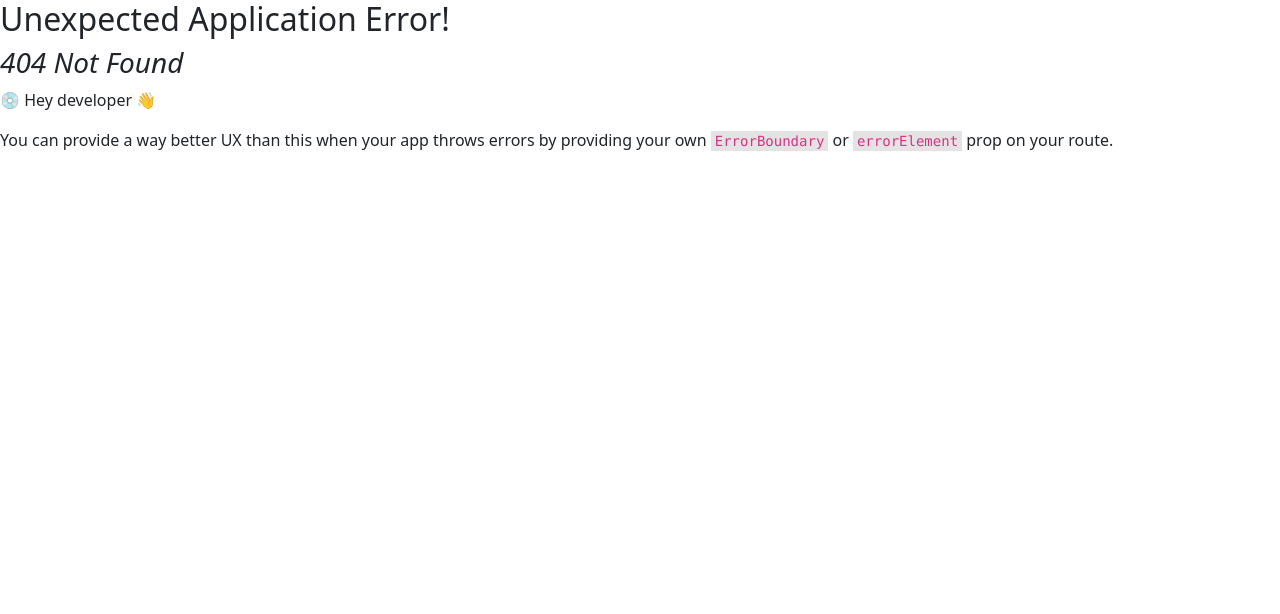
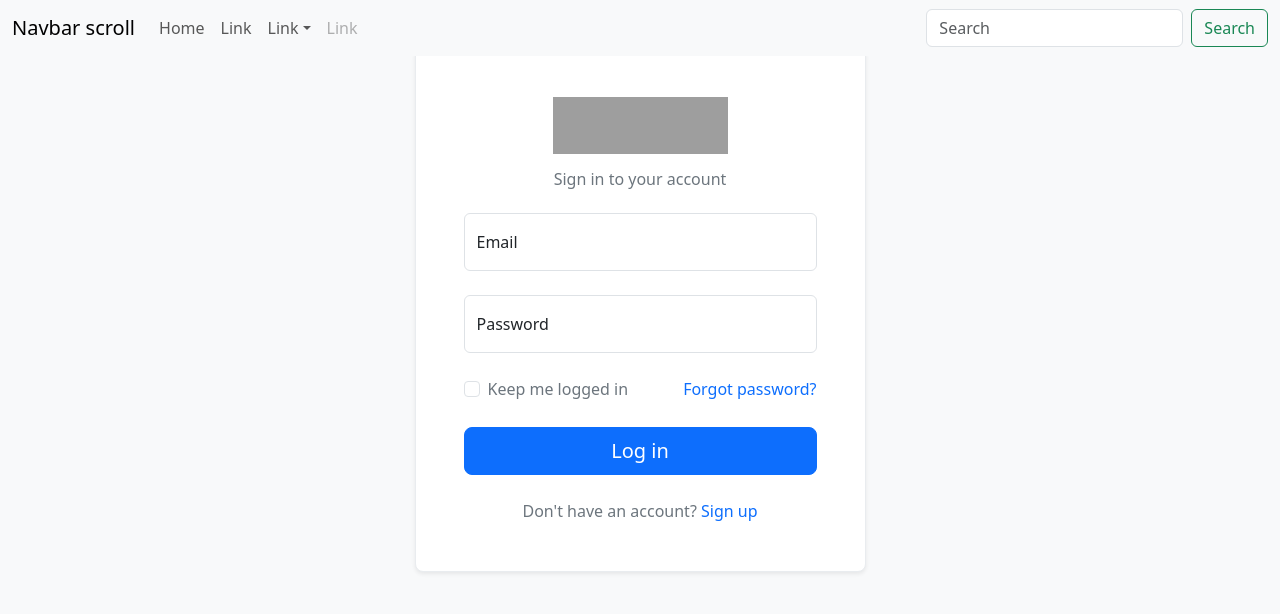
Before and after one commit to htrhieu1102/BookStore-Laraval-React, a React (Vite) app in the folder react/: page /login in a window 1280 px wide. Before the commit this address had no page. Shown: the top 614 px of the page. Built offline with nearby package versions, Linux system fonts and the light colour scheme; grey boxes are pictures that could not be loaded.

Commit message:
login feature

```diff
--- a/react/src/router.jsx
+++ b/react/src/router.jsx
@@ -10,7 +10,7 @@ const router = createBrowserRouter([
 		element: <DefaultLayout/>,
 		children:
 		[
-			{path: '/', element: <Login/>},
+			{path: '/login', element: <Login/>},
 			{path: 'register', element: <Register/>}
 		]
 	}
--- a/react/src/views/Login.jsx
+++ b/react/src/views/Login.jsx
@@ -1,59 +1,80 @@
+import { useRef } from 'react';
 import { Form, Button } from 'react-bootstrap'
+import axiosClient from '../axios-client';
 
 export const Login = () => {
 
 	const emailRef = useRef();
 	const passwordRef = useRef();
+	console.log('start');
 
 	const onSubmit = (ev) => {
+		ev.preventDefault()
+		const payload = {
+			email: emailRef.current.value,
+			password: passwordRef.current.value,
+		}
+		console.log(payload);
 
+		axiosClient.post('/login', payload)
+			.then(({ data }) => {
+				setUser(data.user)
+				setToken(data.token)
+			})
+			.catch(err => {
+				const respone = err.respone
+				if (respone && respone.status === 422) {
+					console.log(respone.data.errors);
+
+				}
+			})
 	}
 
 	return (
-		<section class="bg-light py-3 py-md-5">
-			<div class="container">
-				<div class="row justify-content-center">
-					<div class="col-12 col-sm-10 col-md-8 col-lg-6 col-xl-5 col-xxl-4">
-						<div class="card border border-light-subtle rounded-3 shadow-sm">
-							<div class="card-body p-3 p-md-4 p-xl-5">
-								<div class="text-center mb-3">
+		<section className="bg-light py-3 py-md-5">
+			<div className="container">
+				<div className="row justify-content-center">
+					<div className="col-12 col-sm-10 col-md-8 col-lg-6 col-xl-5 col-xxl-4">
+						<div className="card border border-light-subtle rounded-3 shadow-sm">
+							<div className="card-body p-3 p-md-4 p-xl-5">
+								<div className="text-center mb-3">
 									<a href="#!">
 										<img src="./assets/img/bsb-logo.svg" alt="BootstrapBrain Logo" width="175" height="57"/>
 									</a>
 								</div>
-								<h2 class="fs-6 fw-normal text-center text-secondary mb-4">Sign in to your account</h2>
+								<h2 className="fs-6 fw-normal text-center text-secondary mb-4">Sign in to your account</h2>
 								<form onSubmit={onSubmit}>
-									<div class="row gy-2 overflow-hidden">
-										<div class="col-12">
-											<div class="form-floating mb-3">
-												<input type="email" class="form-control" name="email" id="email" placeholder="name@example.com" required/>
-													<label for="email" class="form-label">Email</label>
+									<div className="row gy-2 overflow-hidden">
+										<div className="col-12">
+											<div className="form-floating mb-3">
+												<input ref={emailRef} type="email" className="form-control" name="email" id="email" placeholder="name@example.com" required/>
+													<label className="form-label">Email</label>
 											</div>
 										</div>
-										<div class="col-12">
-											<div class="form-floating mb-3">
-												<input type="password" class="form-control" name="password" id="password" value="" placeholder="Password" required/>
-													<label for="password" class="form-label">Password</label>
+										<div className="col-12">
+											<div className="form-floating mb-3">
+												<input ref={passwordRef} type="password" className="form-control" name="password" id="password" placeholder="Password" required/>
+													<label className="form-label">Password</label>
 											</div>
 										</div>
-										<div class="col-12">
-											<div class="d-flex gap-2 justify-content-between">
-												<div class="form-check">
-													<input class="form-check-input" type="checkbox" value="" name="rememberMe" id="rememberMe"/>
-														<label class="form-check-label text-secondary" for="rememberMe">
+										<div className="col-12">
+											<div className="d-flex gap-2 justify-content-between">
+												<div className="form-check">
+													<input className="form-check-input" type="checkbox" value="" name="rememberMe" id="rememberMe"/>
+														<label className="form-check-label text-secondary" >
 															Keep me logged in
 														</label>
 												</div>
-												<a href="#!" class="link-primary text-decoration-none">Forgot password?</a>
+												<a href="#!" className="link-primary text-decoration-none">Forgot password?</a>
 											</div>
 										</div>
-										<div class="col-12">
-											<div class="d-grid my-3">
-												<button class="btn btn-primary btn-lg" type="submit">Log in</button>
+										<div className="col-12">
+											<div className="d-grid my-3">
+												<button className="btn btn-primary btn-lg" type="submit">Log in</button>
 											</div>
 										</div>
-										<div class="col-12">
-											<p class="m-0 text-secondary text-center">Don't have an account? <a href="#!" class="link-primary text-decoration-none">Sign up</a></p>
+										<div className="col-12">
+											<p className="m-0 text-secondary text-center">Don't have an account? <a href="#!" className="link-primary text-decoration-none">Sign up</a></p>
 										</div>
 									</div>
 								</form>
--- a/react/src/views/Register.jsx
+++ b/react/src/views/Register.jsx
@@ -3,8 +3,6 @@ import axiosClient from '../axios-client';
 import { useStateConText } from '../contexts/ContextProvider';
 
 export const Register = () => {
-	console.log(import.meta.env.VITE_API_BASE_URL);
-
 	const nameRef = useRef();
 	const emailRef = useRef();
 	const passwordRef = useRef();
@@ -20,7 +18,6 @@ export const Register = () => {
 			password: passwordRef.current.value,
 			password_confirmation: passwordConfirmRef.current.value,
 		}
-		console.log(payload);
 		axiosClient.post('/signup', payload)
 			.then(({data})=> {
 				setUser(data.user)
```
